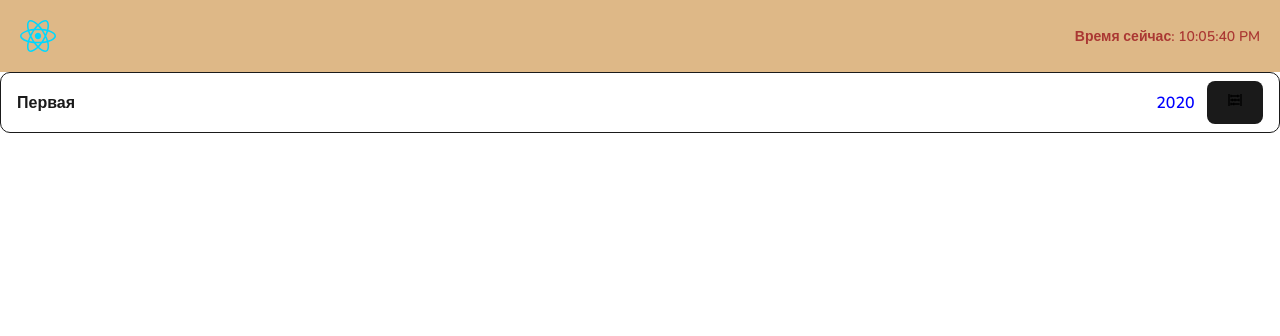
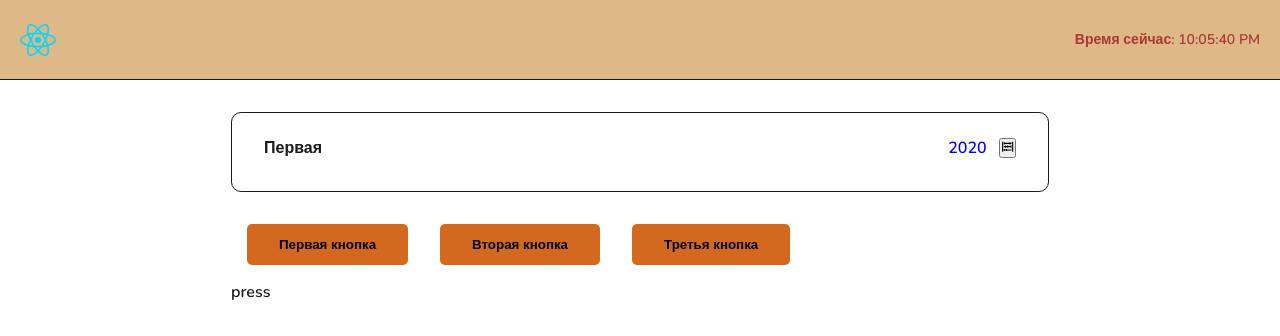
Before and after one commit to cherligan/notes, a React app: page / in a window 1280 px wide. Shown: the top 336 px of the page. Built offline with nearby package versions, Linux system fonts and the light colour scheme; the HTML template or start-up script is replaced by a standard one.

Commit message:
add state and simple structure

```diff
--- a/src/App.jsx
+++ b/src/App.jsx
@@ -1,14 +1,32 @@
 import Header from "./components/Header"
 import Note from "./components/Note"
+import Button from "./components/Button/Button"
+import { useState } from "react"
 export default function App() {
+  const [content, setContent] = useState('press')
+  function handleClick(type)
+  {
+    console.log('btn clicked', type)
+    setContent(type)
+  }
   return (
     <div>
       <Header />
       <main>
-        <Note
-        title={"Первая"}
-        time={"2020"}
-        />
+        <section>
+          <ul>
+            <li>
+              <Note
+              title={"Первая"}
+              time={"2020"}
+              />
+            </li>
+          </ul>
+        </section>
+        <Button onClick={() => handleClick('first')}>Первая кнопка</Button>
+        <Button onClick={() => handleClick('second')}>Вторая кнопка</Button>
+        <Button onClick={() => handleClick('third')}>Третья кнопка</Button>
+        <p>{content}</p>
       </main>
     </div>
   )
--- /dev/null
+++ b/src/components/Button/Button.css
@@ -0,0 +1,19 @@
+.button {
+    background: chocolate;
+    padding: 0.8rem 2rem;
+    border: none;
+    border-radius: 5px;
+    cursor: pointer;
+    transition: all 0.3s;
+    font-weight: bold;
+    margin: 1rem;
+}
+
+.button:hover {
+    opacity: 0.8;
+}
+
+.button:active {
+    background:deepskyblue;
+    color: #ff0202;
+}
--- /dev/null
+++ b/src/components/Button/Button.jsx
@@ -0,0 +1,9 @@
+import './Button.css'
+export default function Button({ children, onClick })
+{
+    return (
+        <button className='button' onClick={onClick}>
+            {children}
+        </button>
+    )
+}
--- a/src/index.css
+++ b/src/index.css
@@ -9,6 +9,13 @@
   color: #1a1a1a;
   background-color: white;
 }
+
+* {
+  margin: 0;
+  padding: 0;
+  box-sizing: border-box;
+}
+
 body {
   margin: 0;
   min-width: 320px;
@@ -21,13 +28,21 @@ h1 {
 }
 
 header {
-  box-sizing: border-box;
+  height: 80px;
   display: flex;
   align-items:center;
   justify-content: space-between;
-  background-color: burlywood;
+  background: burlywood;
   color: brown;
+  border-bottom: 1px solid #1a1a1a;
   padding: 20px;
+}
+
+main {
+  max-width: 850px;
+  margin: 0 auto;
+  padding: 1rem;
+  padding-top: 2rem;
 }
 
 header h3 {
@@ -43,10 +58,15 @@ li {
   font-size: medium;
 }
 
+section ul {
+  list-style: none;
+}
+
 section {
-  display: grid;
-  border: solid 2px;
+  border: 1px solid #1a1a1a;
   border-radius: 10px;
+  padding: 1rem;
+  margin-bottom: 1rem;
 }
 
 p {
@@ -68,25 +88,13 @@ center {
   padding: 10px;
 }
 
-button {
-  border-radius: 8px;
-  border: 1px solid transparent;
-  padding: 0.6em 1.2em;
-  font-size: 1em;
-  font-weight: 500;
-  font-family: inherit;
-  background-color: #1a1a1a;
-  cursor: pointer;
-  transition: border-color 0.25s;
-}
-
 .note-preview {
   display: flex;
   justify-content: space-between;
   align-items: center;
   padding: 8px 16px;
-  border: 1px solid #1a1a1a;
-  border-radius: 10px;
+  /* border: 1px solid #1a1a1a;
+  border-radius: 10px; */
   cursor: pointer;
   margin-bottom: 8px;
 }
--- a/src/main.jsx
+++ b/src/main.jsx
@@ -1,11 +1,7 @@
-import { StrictMode } from 'react'
 import { createRoot } from 'react-dom/client'
 import './index.css'
 import App from './App.jsx'
 
 createRoot(document.getElementById('root')).render(
-  // <StrictMode>
-  //   <App />
-  // </StrictMode>,
   <App />
 )
```
Also changed, not shown: src/components/Notes.jsx (line endings or trailing spaces).
